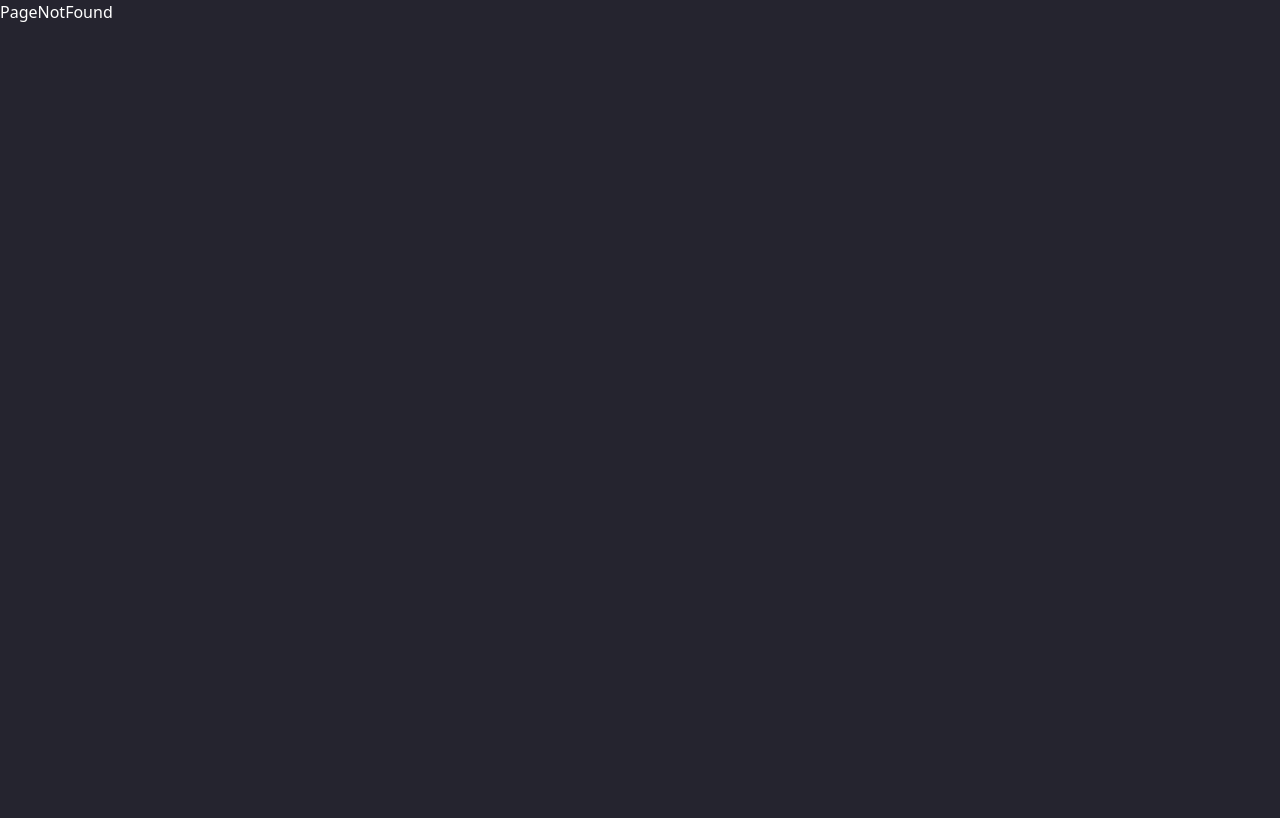
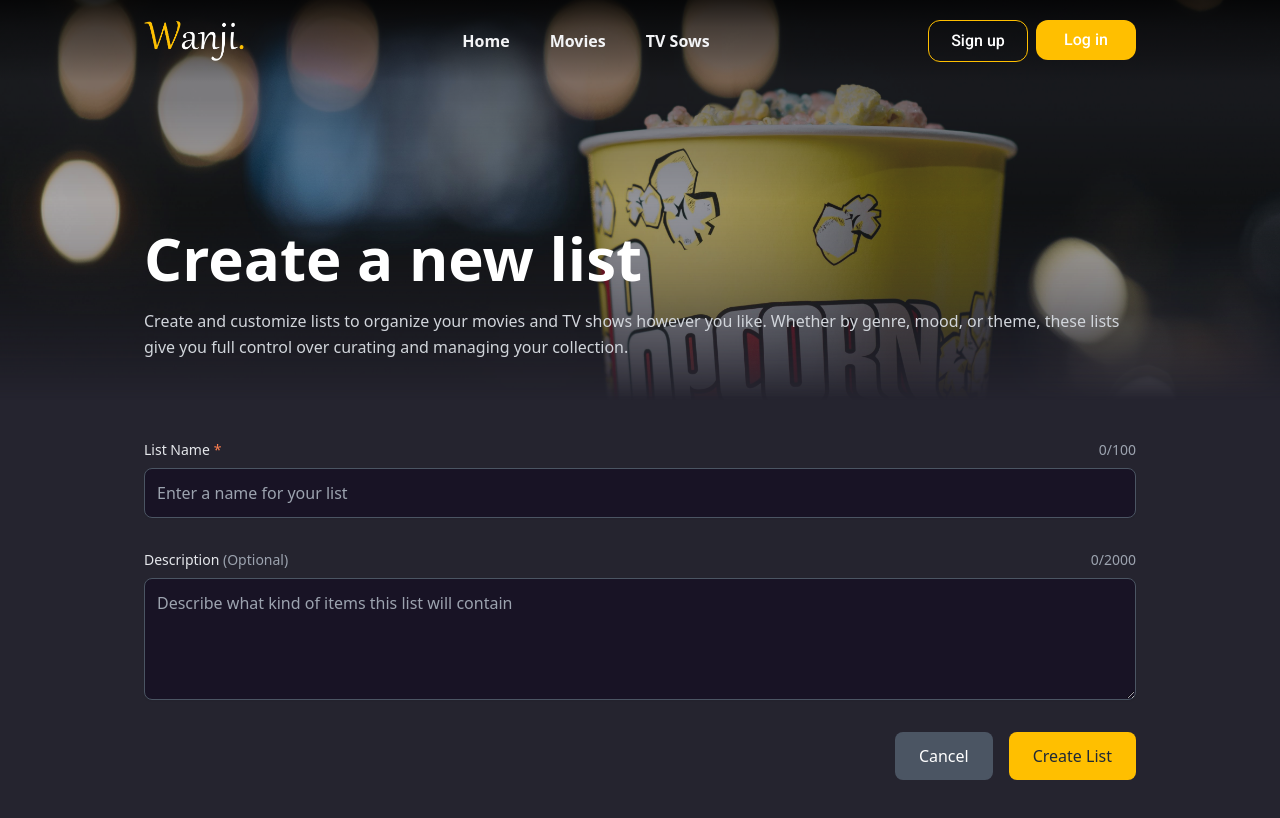
Before and after one commit to HakimHazlif/wanji, a React (Vite) app: page /u/1/list/create in a window 1280 px wide. Shown: the top 818 px of the page. Built offline with nearby package versions, Linux system fonts and the light colour scheme; no server answers.

Commit message:
Create a list creator page

```diff
--- a/src/App.jsx
+++ b/src/App.jsx
@@ -19,6 +19,7 @@ import Episode from "./pages/Episode";
 import TvShows from "./pages/TvShows";
 import Movies from "./pages/Movies";
 import ListsContextProvider from "./context/ListsContext";
+import CreateNewList from "./pages/CreateNewList";
 
 const queryClient = new QueryClient({
   defaultOptions: {
@@ -54,6 +55,10 @@ function App() {
                     <Route path="settings" element={<Settings />} />
                   </Route>
                   <Route path="u/:user/:list" element={<List />} />
+                  <Route
+                    path="u/:user/list/create"
+                    element={<CreateNewList />}
+                  />
 
                   {/* <Route path="u/:user/:list" element={<List />} /> */}
 
--- a/src/features/lists/useLists.js
+++ b/src/features/lists/useLists.js
@@ -12,6 +12,8 @@ export function useLists() {
   } = useQuery({
     queryKey: ["lists", uid],
     queryFn: () => uid && getAllUserLists(uid),
+    staleTime: 0,
+    refetchOnMount: true,
   });
 
   const watchlist = lists
--- /dev/null
+++ b/src/pages/CreateNewList.jsx
@@ -0,0 +1,221 @@
+import { useState } from "react";
+import { bgPopcorn } from "../assets/icons";
+import { useNavigate } from "react-router";
+import { useCreateList } from "../features/lists/useCreateList";
+import SpinnerMini from "../ui/SpinnerMini";
+import { useSelector } from "react-redux";
+import { FiAlertCircle } from "react-icons/fi";
+import { useQueryClient } from "react-query";
+
+const MAX_NAME_LENGTH = 100;
+const MAX_DESCRIPTION_LENGTH = 2000;
+
+const CreateNewList = () => {
+  const navigate = useNavigate();
+  const queryClient = useQueryClient();
+  const { uid, username } = useSelector((state) => state.user.user);
+
+  const [formData, setFormData] = useState({
+    name: "",
+    description: "",
+  });
+  const [errors, setErrors] = useState({});
+
+  const { creatList, isLoading, error } = useCreateList();
+
+  const validateForm = () => {
+    const newErrors = {};
+    if (!formData.name.trim()) {
+      newErrors.name = "List name is required";
+    } else if (formData.name.length < 3) {
+      newErrors.name = "List name must be at least 3 characters";
+    } else if (formData.name.length > MAX_NAME_LENGTH) {
+      newErrors.name = `List name cannot exceed ${MAX_NAME_LENGTH} characters`;
+    }
+
+    if (formData.description.length > MAX_DESCRIPTION_LENGTH) {
+      newErrors.description = `Description cannot exceed ${MAX_DESCRIPTION_LENGTH} characters`;
+    }
+
+    setErrors(newErrors);
+    return Object.keys(newErrors).length === 0;
+  };
+
+  const handleSubmit = (e) => {
+    e.preventDefault();
+    if (validateForm()) {
+      creatList(
+        {
+          userId: uid,
+          name: formData.name,
+          description: formData.description,
+        },
+        {
+          onSuccess: (data) => {
+            queryClient.setQueryData(["lists"], (oldData) => {
+              return oldData
+                ? [...oldData, data.listData[0]]
+                : [data.listData[0]];
+            });
+
+            navigate(`/u/${username}/Lists?listId=${data.listData[0].id}`, {
+              replace: true,
+            });
+          },
+        }
+      );
+    }
+  };
+
+  const handleChange = (e) => {
+    const { name, value } = e.target;
+    setFormData((prev) => ({
+      ...prev,
+      [name]: value,
+    }));
+
+    if (errors[name]) {
+      setErrors((prev) => ({
+        ...prev,
+        [name]: "",
+      }));
+    }
+  };
+
+  return (
+    <main>
+      <div className="absolute top-0 right-0 w-full -z-10 ">
+        <img
+          src={bgPopcorn}
+          alt="backdrop of movie"
+          className="h-[400px] w-full object-cover object-center masking"
+        />
+        <div className="bg-[#272831] opacity-60 masking h-[600px] w-full absolute bottom-0 right-0 z-10"></div>
+      </div>
+
+      <section className="padding-x py-32">
+        <div className="mb-20">
+          <h2 className="font-bold text-6xl leading-relaxed">
+            Create a new list
+          </h2>
+          <p className="font-medium text-gray-300 leading-relaxed">
+            Create and customize lists to organize your movies and TV shows
+            however you like. Whether by genre, mood, or theme, these lists give
+            you full control over curating and managing your collection.
+          </p>
+        </div>
+
+        <div>
+          {error && (
+            <div className="relative max-w-6xl mx-auto px-4 sm:px-6 lg:px-8 pt-32 pb-20">
+              (
+              <div className="max-w-2xl mb-6 p-4 bg-red-500/10 border border-red-500 rounded-lg">
+                <div className="flex items-center gap-2 text-red-500">
+                  <FiAlertCircle className="w-5 h-5" />
+                  <span>
+                    {error.message ||
+                      "An error occurred while creating the list. Please try again."}
+                  </span>
+                </div>
+              </div>
+              )
+            </div>
+          )}
+
+          <form className="space-y-8" onSubmit={handleSubmit}>
+            <div>
+              <div className="flex justify-between items-center mb-2">
+                <label
+                  htmlFor="name"
+                  className="text-sm font-medium text-gray-200"
+                >
+                  List Name<span className="text-orange-coral ml-1">*</span>
+                </label>
+                <span
+                  className={`text-sm ${
+                    formData.name.length > MAX_NAME_LENGTH
+                      ? "text-red-500"
+                      : "text-gray-400"
+                  }`}
+                >
+                  {formData.name.length}/{MAX_NAME_LENGTH}
+                </span>
+              </div>
+              <input
+                type="text"
+                id="name"
+                name="name"
+                value={formData.name}
+                onChange={handleChange}
+                placeholder="Enter a name for your list"
+                maxLength={MAX_NAME_LENGTH}
+                className={`block w-full p-3 bg-bluish-black border outline-none ${
+                  errors.name ? "border-red-500" : "border-gray-600"
+                } rounded-lg shadow-sm focus:ring-2 focus:ring-orange-coral focus:border-transparent transition-colors`}
+              />
+              {errors.name && (
+                <div className="mt-2 flex items-center gap-2 text-red-500 text-sm">
+                  {errors.name}
+                </div>
+              )}
+            </div>
+            <div>
+              <div className="flex justify-between items-center mb-2">
+                <label
+                  htmlFor="description"
+                  className="text-sm font-medium text-gray-200"
+                >
+                  Description <span className="text-gray-400">(Optional)</span>
+                </label>
+                <span
+                  className={`text-sm ${
+                    formData.description.length > MAX_DESCRIPTION_LENGTH
+                      ? "text-red-500"
+                      : "text-gray-400"
+                  }`}
+                >
+                  {formData.description.length}/{MAX_DESCRIPTION_LENGTH}
+                </span>
+              </div>
+              <textarea
+                id="description"
+                name="description"
+                value={formData.description}
+                onChange={handleChange}
+                rows="4"
+                placeholder="Describe what kind of items this list will contain"
+                maxLength={MAX_DESCRIPTION_LENGTH}
+                className={`block w-full p-3 bg-bluish-black border outline-none ${
+                  errors.description ? "border-red-500" : "border-gray-600"
+                } rounded-lg shadow-sm focus:ring-2 focus:ring-orange-coral focus:border-transparent transition-colors`}
+              />
+              {errors.description && (
+                <div className="mt-2 flex items-center gap-2 text-red-500">
+                  <span className="text-sm">{errors.description}</span>
+                </div>
+              )}
+            </div>
+            <div className="flex justify-end gap-4">
+              <button
+                type="button"
+                onClick={() => navigate(-1)}
+                className="px-6 py-3 bg-gray-600 text-white font-medium rounded-lg hover:bg-gray-700 transition-colors duration-200 flex items-center gap-2"
+              >
+                Cancel
+              </button>
+              <button
+                type="submit"
+                disabled={isLoading}
+                className="px-6 py-3 text-gray-800 font-medium rounded-lg bg-orange-amber transition-colors duration-200 flex items-center justify-center gap-2"
+              >
+                {isLoading ? <SpinnerMini size={25} /> : "Create List"}
+              </button>
+            </div>
+          </form>
+        </div>
+      </section>
+    </main>
+  );
+};
+
+export default CreateNewList;
--- a/src/pages/List.jsx
+++ b/src/pages/List.jsx
@@ -17,6 +17,8 @@ const List = () => {
 
   const { watchlist, favoriteList, remainLists } = useLists();
 
+  console.log(list);
+
   const searchParams = new URLSearchParams(location.search);
   const selectedListId = searchParams.get("listId");
 
@@ -30,6 +32,8 @@ const List = () => {
       );
       createdAt = customList?.created_at;
     }
+    console.log(createdAt);
+
     return createdAt;
   }, [
     list,
@@ -45,6 +49,7 @@ const List = () => {
       const customList = remainLists?.find(
         (list) => list.id === selectedListId
       );
+      console.log(customList?.name);
       return customList?.name || "Custom List";
     }
     return list;
@@ -57,9 +62,11 @@ const List = () => {
       const customList = remainLists?.find(
         (list) => list.id === selectedListId
       );
+      console.log(customList?.description);
+
       return customList?.description;
     } else if (list === "Lists" && !selectedListId) {
-      return "Create and customize lists to organize your content however you like. Whether it's by genre, mood, or theme, these lists give you full control over curating and managing your selections.";
+      return "Create and customize lists to organize your movies and TV shows however you like. Whether by genre, mood, or theme, these lists give you full control over curating and managing your collection.";
     }
     return null;
   }, [
@@ -109,13 +116,11 @@ const List = () => {
 
       {list === "Watchlist" && (
         <div>
-          {/*if there no films or shows*/}
           <ListView listId={watchlist?.id} />
         </div>
       )}
       {list === "Favorites" && (
         <div>
-          {/*if there no films or shows*/}
           <ListView listId={favoriteList?.id} />
         </div>
       )}
--- a/src/services/apiLists.js
+++ b/src/services/apiLists.js
@@ -127,8 +127,9 @@ export async function getRatingList({ userId }) {
 export async function insertNewList({
   userId,
   name,
-  itemId,
-  type,
+  description = null,
+  itemId = null,
+  type = null,
   parentId = null,
   episode = null,
   season = null,
@@ -139,7 +140,9 @@ export async function insertNewList({
 
   const { data: listData, error: listError } = await supabase
     .from("lists")
-    .insert([{ id: listId, user_id: userId, name: name }])
+    .insert([
+      { id: listId, user_id: userId, name: name, description: description },
+    ])
     .select("*")
     .eq("user_id", userId);
 
--- a/src/ui/CreateListButton.jsx
+++ b/src/ui/CreateListButton.jsx
@@ -1,8 +1,16 @@
 import { FaPlus } from "react-icons/fa";
+import { useSelector } from "react-redux";
+import { useNavigate } from "react-router";
 
 const CreateListButton = () => {
+  const navigate = useNavigate();
+  const { username } = useSelector((state) => state.user.user);
+
   return (
-    <button className="w-60 py-3 bg-orange-amber rounded-full flex justify-center items-center hover:bg-orange-coral transition-colors duration-300">
+    <button
+      className="w-60 py-3 bg-orange-amber rounded-full flex justify-center items-center hover:bg-orange-coral transition-colors duration-300"
+      onClick={() => navigate(`/u/${username}/list/create`)}
+    >
       <div className="flex items-center gap-3 font-bold text-gray-900">
         <FaPlus />
         <span>Create a new list</span>
```
